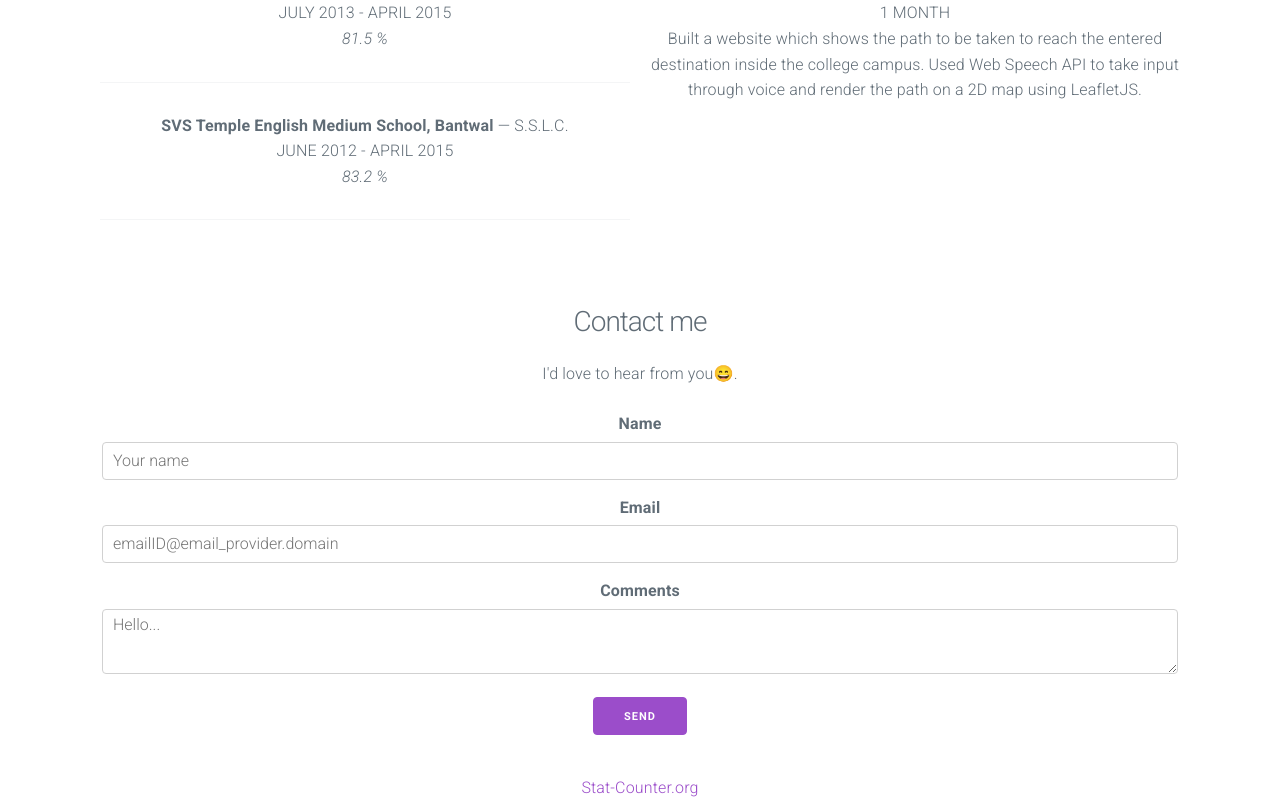
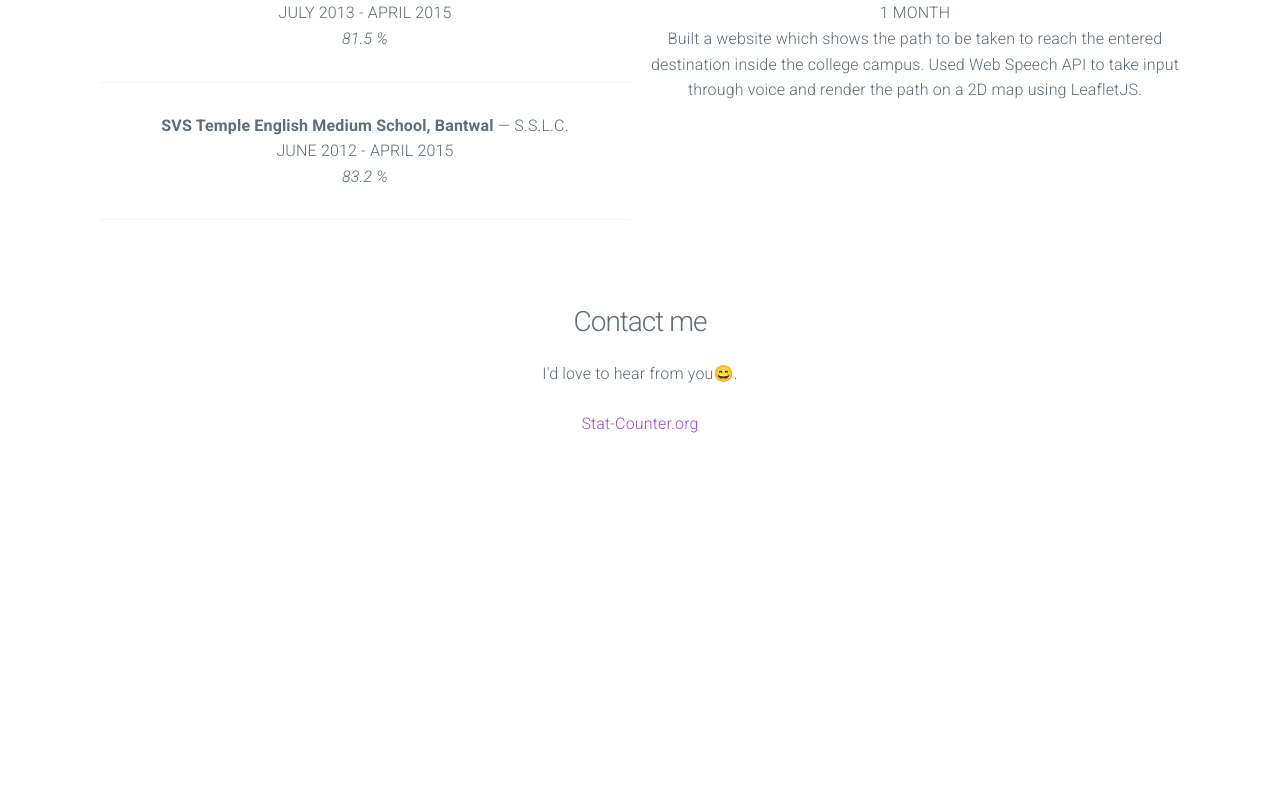
Before and after one commit to RakshithHolla/RakshithHolla.github.io, a plain HTML site: page index.html in a window 1280 px wide. Shown: the part 985-1785 px from the top of the page. After the commit the page ends 1422 px from the top, so only its background shows below. Drawn offline with nearby package versions, Linux system fonts and the light colour scheme.

Commit message:
Update index.html

```diff
--- a/index.html
+++ b/index.html
@@ -76,23 +76,7 @@
                I'd love to hear from you&#128516;.
             </p>
 
-            <!--using formspree instead of creating own mail server-->
-            <!--helps in hosting in github as github pages allows only static pages-->
-            <form action="https://formspree.io/mrgyrglq" method="POST">
-                <fieldset>
-                    <input type="text" name="_gotcha" style="display:none" />
-                    <label for="name">Name</label>
-                    <input type="text" placeholder="Your name" id="nameField" name="name">
-
-                    <label for="email">Email</label>
-                    <input type="email" placeholder="emailID@email_provider.domain" id="emailField" name="_replyto" required>
-
-                    <label for="comments">Comments</label>
-                    <textarea placeholder="Hello..." id="commentField" name="message" required></textarea>
-                    <input class="button-primary" type="submit" value="Send" onsubmit="alert('comments submitted successfully :)')">
-                </fieldset>
-            </form>
-        </div>
+            <script type="text/javascript" src="//testenv.augplat.com/form/generate.js?id=2"></script>
         <a href='https://www.stat-counter.org/'>Stat-Counter.org</a> <script type='text/javascript' src='https://www.freevisitorcounters.com/auth.php?id=a713ebbb362d04fbd98df7e621ed488615b3925f'></script>
         <script type="text/javascript" src="https://www.freevisitorcounters.com/en/home/counter/740867/t/13"></script>
     </div>
```
